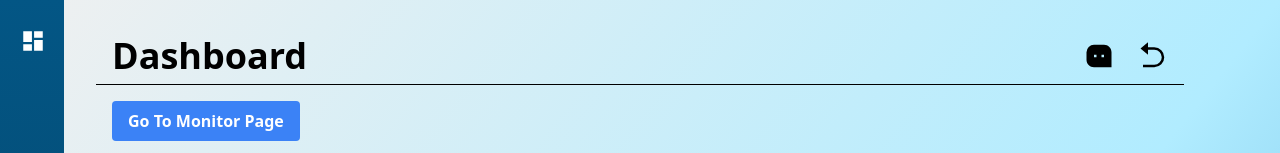
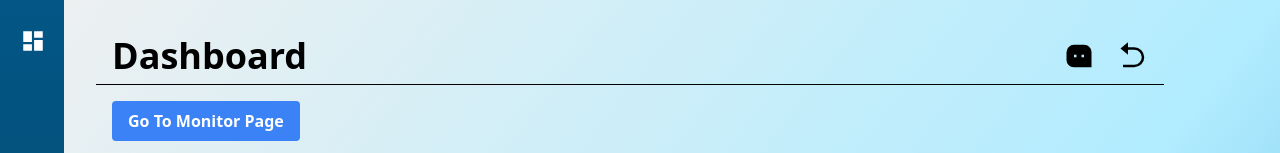
Before and after one commit to Bose-Siddharth/carbsense, a React (Create React App) app: page / in a window 1280 px wide. Shown: the top 153 px of the page. Built offline with nearby package versions, Linux system fonts and the light colour scheme; the HTML template or start-up script is replaced by a standard one.

Commit message:
merged with arunava branch and little fix in device list page

```diff
--- a/src/Components/Topbar/index.jsx
+++ b/src/Components/Topbar/index.jsx
@@ -23,7 +23,7 @@ function TopBar({ header, notification = false, back = false }) {
   }, [openNotification]);
 
   return (
-    <div className="flex justify-between items-center border-b border-black px-4 py-2">
+    <div className="flex flex-1 justify-between items-center border-b border-black px-4 py-2 mr-5">
       {/* Header */}
       <h1 className="font-semibold text-4xl whitespace-pre">{header}</h1>
 
```
Also changed, not shown: src/Pages/DeviceList/index.jsx (+7 -4 lines).
